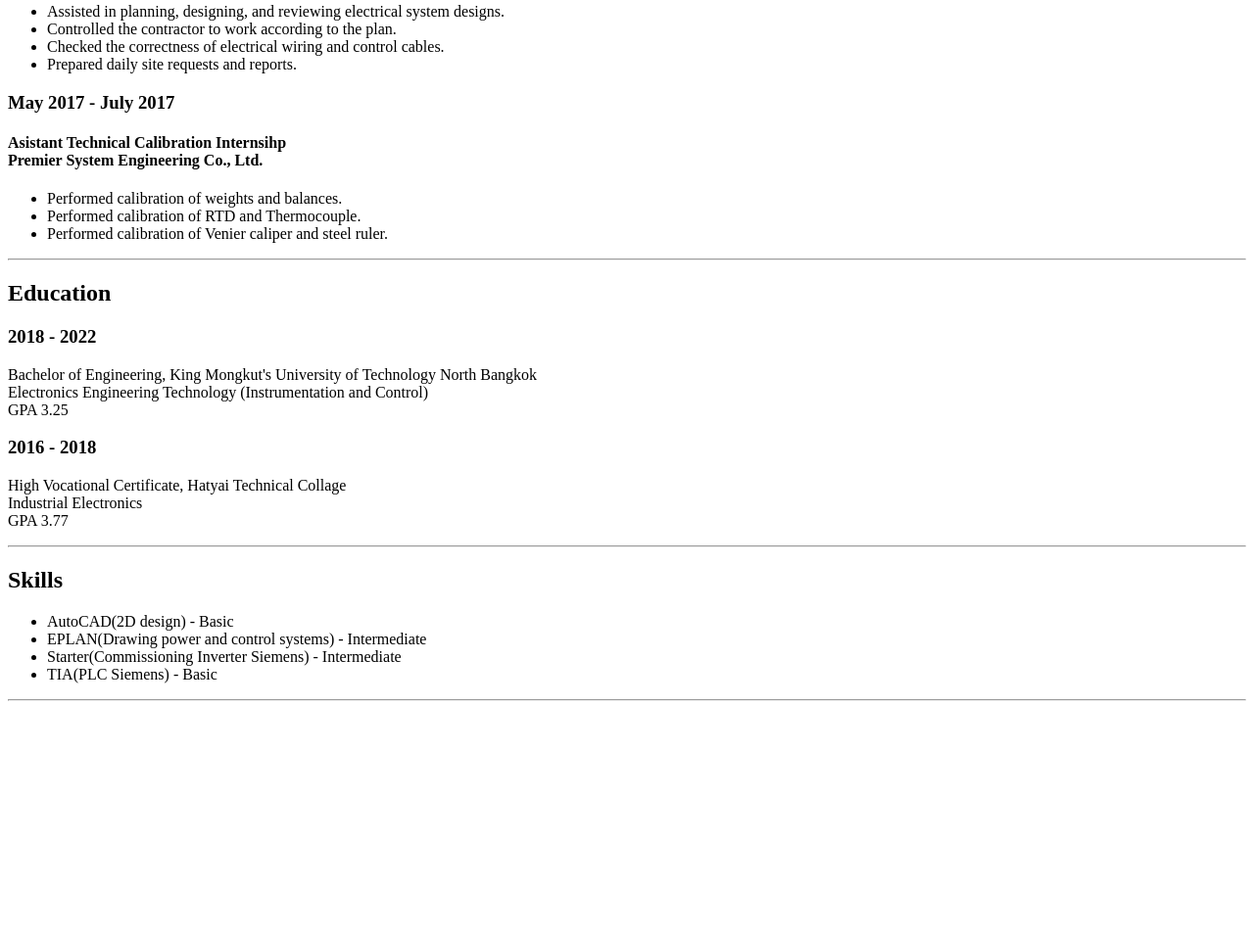
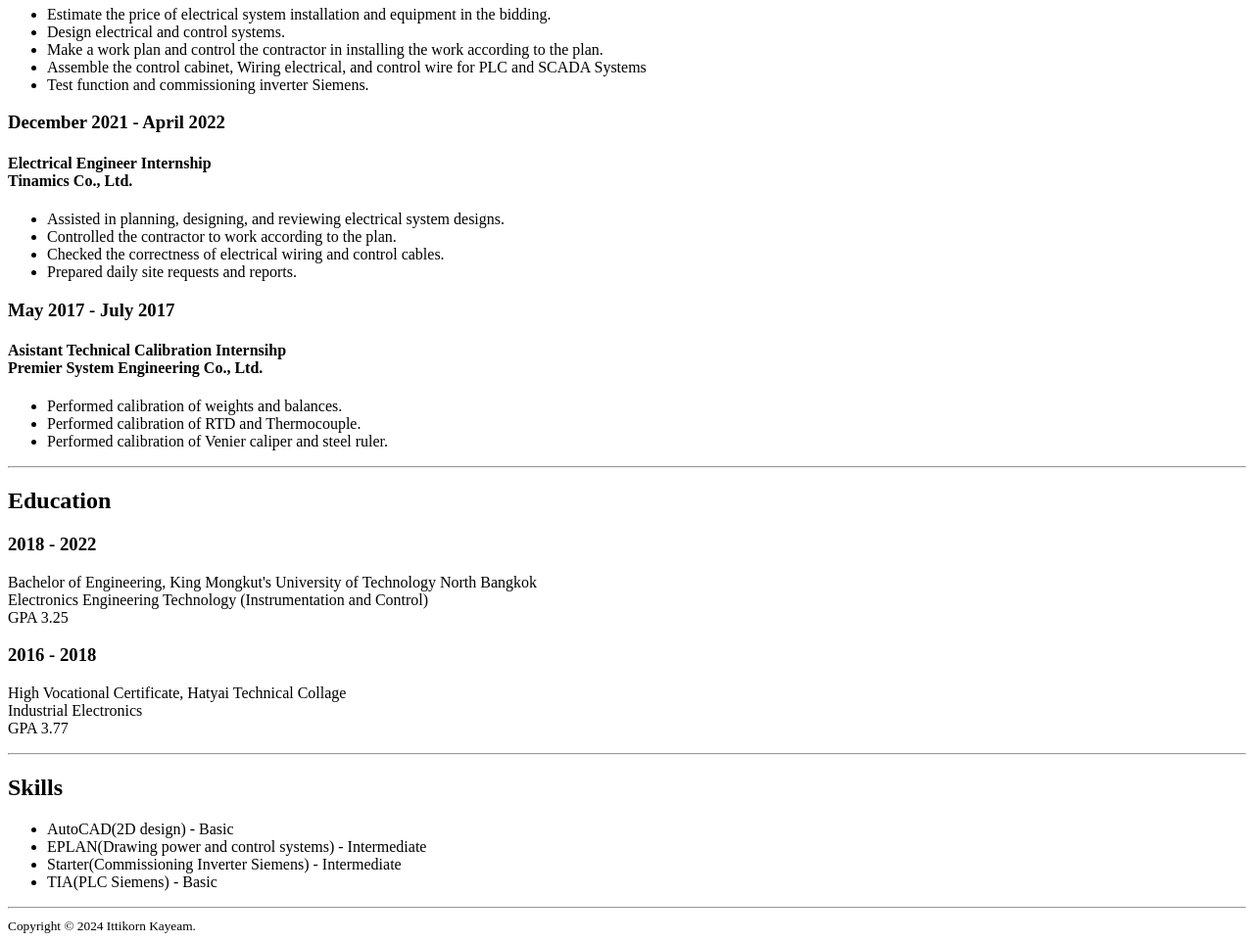
Before and after one commit to IttikornK/My-portfolio, a plain HTML site: page index.html in a window 1280 px wide. Shown: the part 608-1570 px from the top of the page at 98% size. Before the commit the page ends 1332 px from the top, so only its background shows below. Drawn offline with Linux system fonts and the light colour scheme.

Commit message:
Add files via upload

```diff
--- a/index.html
+++ b/index.html
@@ -8,6 +8,7 @@
 <body>
     <h1>Ittikorn Kayeam</h1>
     <h2>Electrical Engineer</h2>
+    <img src="./picture.png" height="200" alt="ittikorn picture">
     <hr>
     <h3><ul>
         <li>Address Khlong Chan Subdistrict, Bang Kapi District, Bangkok</li>
@@ -66,7 +67,10 @@
         <li>TIA(PLC Siemens) - Basic</li>
     </ul></p>
     <hr>
-
-
+    <footer>
+        <small>
+          Copyright © 2024 Ittikorn Kayeam.
+        </small>
+      </footer>
 </body>
 </html>
```
Also changed, not shown: picture.png (added).
